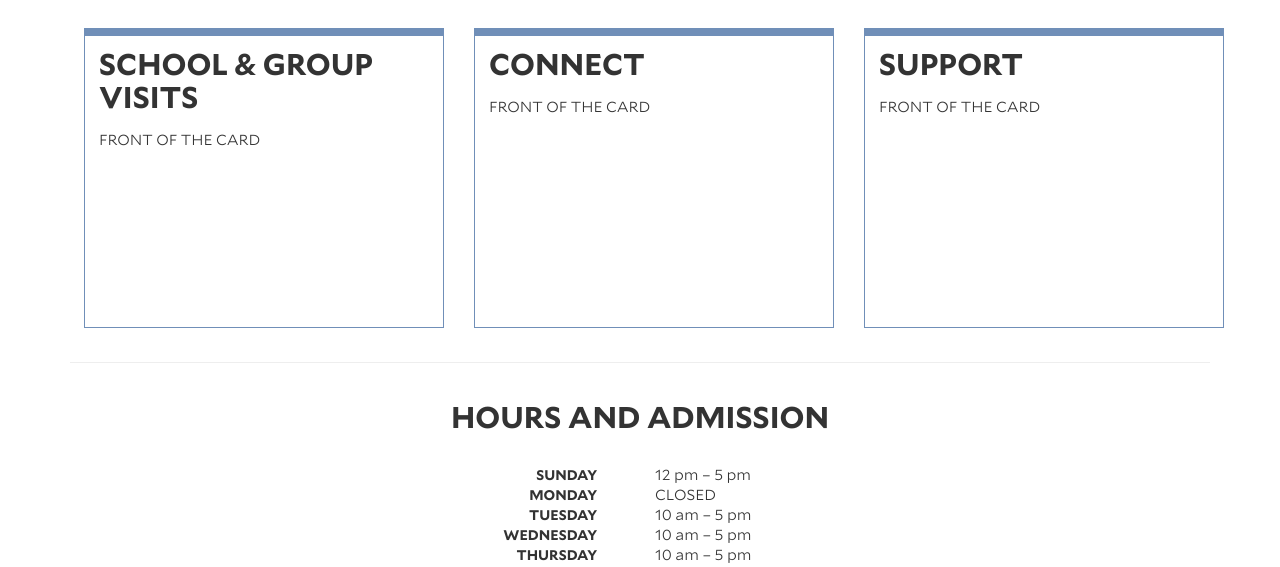
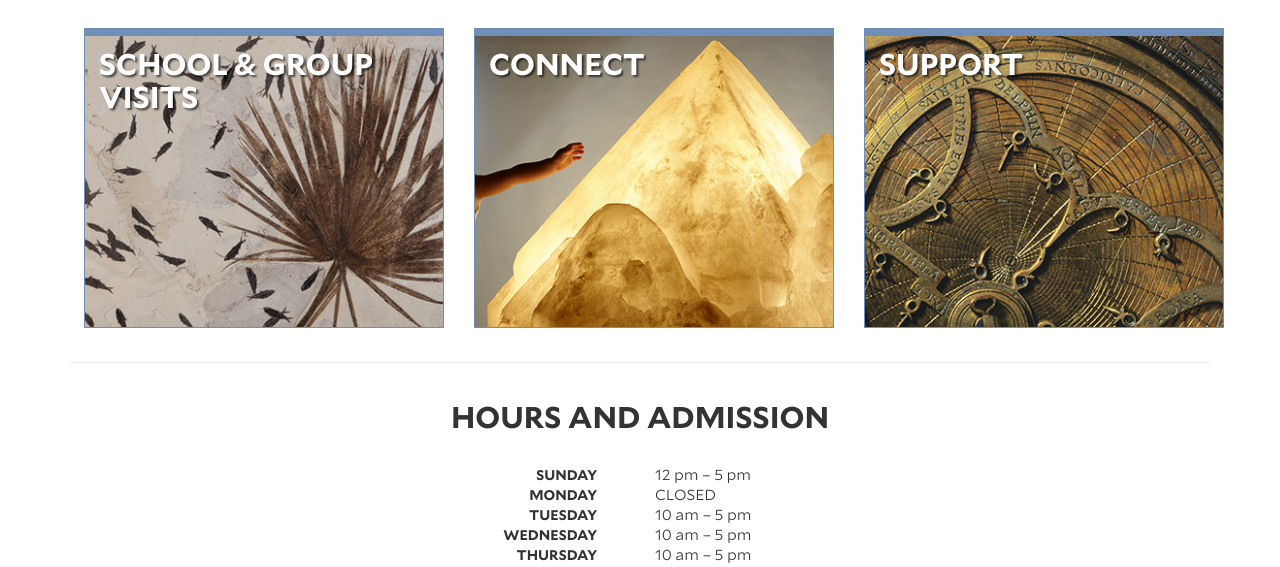
Before and after one commit to ypm-digitalmedia/peabody-homepage-refresh, a PHP site: page / in a window 1280 px wide. Shown: the part 2345-2912 px from the top of the page. Run offline with PHP 8.4, Linux system fonts and the light colour scheme.

Commit message:
fixed reponsive header and nav, new photography

```diff
--- a/index.html
+++ b/index.html
@@ -36,7 +36,7 @@
     <header>
         <div class="container">
             <img src="img/torosaurus.png" width="275" class="toro" />
-            <img class="wordmark" src="img/peabodyWordmarkSingle.png" height="30" width="auto" />
+            <img class="wordmark" src="img/peabodyWordmarkSingle.png" />
         </div>
     </header>
 
@@ -46,7 +46,7 @@
             <div class="navbar-header">
                 <button type="button" class="navbar-toggle collapsed" data-toggle="collapse" data-target="#navbar" aria-expanded="false" aria-controls="navbar">
             <span class="sr-only">Toggle navigation</span>
-            <span><i class="fa fa-bars"></i></span>
+            <span><h5 style="display: inline;">Menu </h5> <i class="fa fa-bars"></i></span>
           </button>
                 <!--<a class="navbar-brand" href="#">Project name</a>-->
             </div>
@@ -270,13 +270,14 @@
         <div class="row">
             <div class="col-md-6">
                 <div class="card-container">
-                    <div class="box-item box-with-header">
-                        <figure class="front photo-front" style="background-image:url('../images/collections/DSC03882.JPG')">
-                            <h2 class="box-header">Gallery Talk</h2>
-                            <h5 class="box-date box-date-photo box-date-right">June 1, 2017</h5>
+                    <div class="box-item box">
+                        <!-- replace 'box' with 'box-with-header' -->
+                        <figure class="front photo-front" style="background-image:url('img/events/events1_BatB.jpg'); background-position: left;">
+                            <h2 class="box-header">Temporary Exhibit</h2>
+                            <h5 class="box-date box-date-photo box-date-right">Through August 6, 2017</h5>
                         </figure>
                         <figure class="back">
-                            <h2 class="box-header">Gallery Talk</h2>
+                            <h2 class="box-header">Temporary Exhibit</h2>
                             <p>June 1, 2017</p>
                             <p class="button-row"><a class="btn btn-default" href="#" role="button">View details &raquo;</a></p>
                         </figure>
@@ -285,12 +286,14 @@
             </div>
             <div class="col-md-6">
                 <div class="card-container">
-                    <div class="box-item box">
-                        <figure class="front photo-front" style="background-image:url('../images/collections/DSC03882.JPG')">
-                            <h2 class="box-header">Gallery Talk</h2>
+                    <div class="box-item box-with-header">
+                        <!-- replace 'box' with 'box-with-header' -->
+                        <figure class="front photo-front" style="background-image:url('img/events/events1_DTFAoA.jpg'); background-position: center;">
+                            <h2 class="box-header">Temporary Exhibit</h2>
+                            <h5 class="box-date box-date-photo box-date-right">Through August 30, 2017</h5>
                         </figure>
                         <figure class="back">
-                            <h2 class="box-header">Gallery Talk</h2>
+                            <h2 class="box-header">Temporary Exhibit</h2>
                             <p>BACK OF THE CARD</p>
                             <p class="button-row"><a class="btn btn-default" href="#" role="button">View details &raquo;</a></p>
                         </figure>
@@ -313,9 +316,8 @@
             <div class="col-md-4">
                 <div class="card-container">
                     <div class="box-item box">
-                        <figure class="front">
+                        <figure class="front photo-front" style="background-image:url('img/cards/main_links_1/EXHIBITS.jpg'); background-position:right;">
                             <h2>Exhibits</h2>
-                            <p>FRONT OF THE CARD</p>
                         </figure>
                         <figure class="back">
                             <h5>Exhibits</h5>
@@ -328,9 +330,8 @@
             <div class="col-md-4">
                 <div class="card-container">
                     <div class="box-item box">
-                        <figure class="front">
+                        <figure class="front photo-front" style="background-image:url('img/cards/main_links_1/YALESTUDENTS.jpg'); background-position:center;">
                             <h2>Yale Students</h2>
-                            <p>FRONT OF THE CARD</p>
                         </figure>
                         <figure class="back">
                             <h5>Yale Students</h5>
@@ -343,9 +344,8 @@
             <div class="col-md-4">
                 <div class="card-container">
                     <div class="box-item box">
-                        <figure class="front photo-front" style="background-image:url('../images/collections/IMG1.jpg')">
+                        <figure class="front photo-front" style="background-image:url('img/cards/main_links_1/COLLECTIONS_alt2.jpg'); background-position:center;">
                             <h2>Collections &amp; Research</h2>
-                            <!--<p>FRONT OF THE CARD</p>-->
                         </figure>
                         <figure class="back">
                             <h5>Collections &amp; Research</h5>
@@ -361,9 +361,8 @@
             <div class="col-md-4">
                 <div class="card-container">
                     <div class="box-item box">
-                        <figure class="front">
+                        <figure class="front photo-front" style="background-image:url('img/cards/main_links_1/SCHOOLGROUPS.jpg'); background-position:center;">
                             <h2>School &amp; Group Visits</h2>
-                            <p>FRONT OF THE CARD</p>
                         </figure>
                         <figure class="back">
                             <h5>School &amp; Group Visits</h5>
@@ -377,9 +376,8 @@
 
                 <div class="card-container">
                     <div class="box-item box">
-                        <figure class="front">
+                        <figure class="front photo-front" style="background-image:url('img/cards/main_links_1/CONNECT.jpg'); background-position:center;">
                             <h2>Connect</h2>
-                            <p>FRONT OF THE CARD</p>
                         </figure>
                         <figure class="back">
                             <form class="form-horizontal form-contact" name="contact" action="javascript:alert('submitted')">
@@ -420,15 +418,12 @@
                     </div>
                 </div>
 
-
-
             </div>
             <div class="col-md-4">
                 <div class="card-container">
                     <div class="box-item box">
-                        <figure class="front">
+                        <figure class="front photo-front" style="background-image:url('img/cards/main_links_1/SUPPORT.jpg'); background-position:right;">
                             <h2>Support</h2>
-                            <p>FRONT OF THE CARD</p>
                         </figure>
                         <figure class="back">
                             <h5>Support</h5>
--- a/js/main.js
+++ b/js/main.js
@@ -1,7 +1,8 @@
 $(document).ready(function() {
 
     $("#mainHeader").fitText(2.0);
-
+    logoImageSwap();
+    toroImageSwap();
     // $('#slider').mouseover(function() {
     //     $('.carousel-ui').css({ opacity: 0.0, visibility: "visible" }).animate({ opacity: 1.0 });
     // });
@@ -44,8 +45,38 @@ $(document).ready(function() {
         $(e).addClass("flipped");
     }, 100);
 
+    function logoImageSwap() {
+        if ($(window).width() >= 1000) {
+            $(".wordmark").attr("src", "img/peabodyWordmarkSingle.png");
+        } else {
+            if ($(window).width() < 480) {
+                $(".wordmark").attr("src", "img/peabodyWordmarkDouble.png");
+            } else if ($(window).width() < 640) {
+                $(".wordmark").attr("src", "img/peabodyWordmarkSingle.png");
+            } else {
+                $(".wordmark").attr("src", "img/peabodyWordmarkDouble.png");
+            }
+        }
+    }
 
-    // $(window).resize(function() { console.log($(".box").eq(0).css("width")); });
+    function toroImageSwap() {
+        if ($(window).width() < 640) {
+            $(".toro").hide();
+        } else {
+            $(".toro").show();
+        }
+    }
+
+
+    var headerImageSwapDebounced = _.debounce(function(e) {
+        // $(".wordmark").attr("src", "img/peabodyWordmarkSingle.png");
+        logoImageSwap();
+        toroImageSwap();
+    }, 25);
+
+    $(window).resize(function() {
+        headerImageSwapDebounced();
+    });
 
 
 
```
Also changed, not shown: css/main.css (+60 -4 lines), img/cards/main_links_1/COLLECTIONS.jpg (added), img/cards/main_links_1/COLLECTIONS_alt.jpg (added), img/cards/main_links_1/COLLECTIONS_alt2.jpg (added), img/cards/main_links_1/CONNECT.jpg (added), img/cards/main_links_1/CONNECT_alt.jpg (added), img/cards/main_links_1/EXHIBITS.jpg (added), img/cards/main_links_1/EXHIBITS_alt.jpg (added), img/cards/main_links_1/SCHOOLGROUPS.jpg (added), img/cards/main_links_1/SCHOOLGROUPS_alt.jpg (added), img/cards/main_links_1/SUPPORT.jpg (added), img/cards/main_links_1/SUPPORT_alt.jpg (added), img/cards/main_links_1/YALESTUDENTS.jpg (added), img/events/beauty_and_the_beetle_720.jpg (added), 4 more files.
